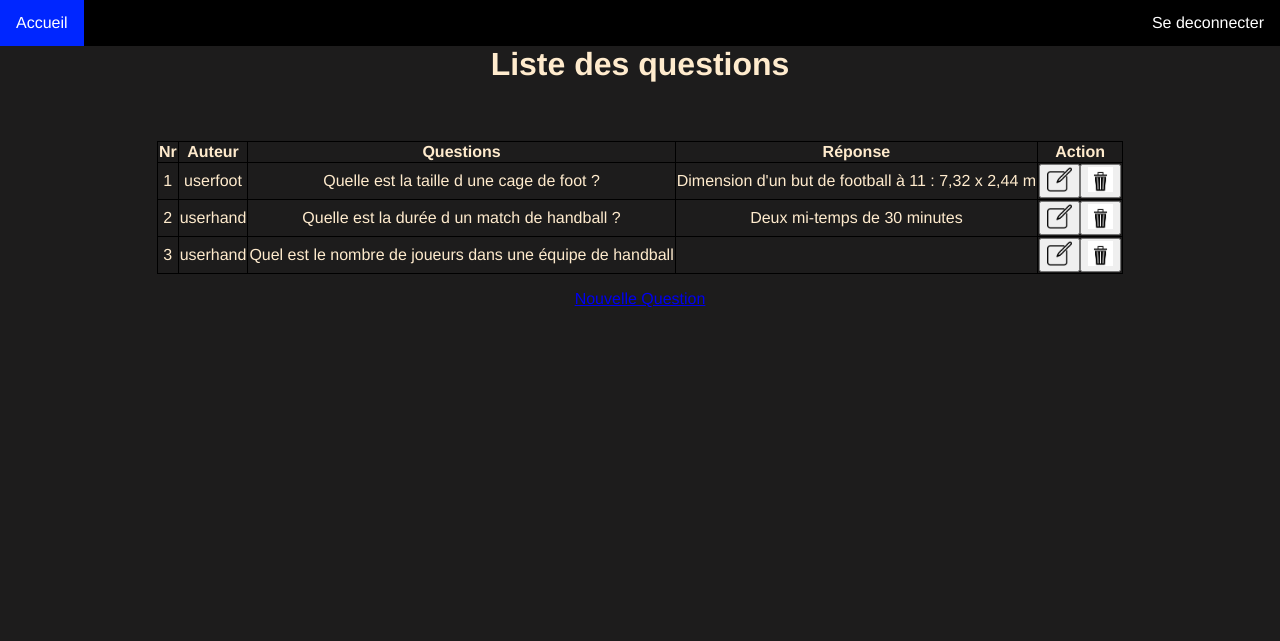
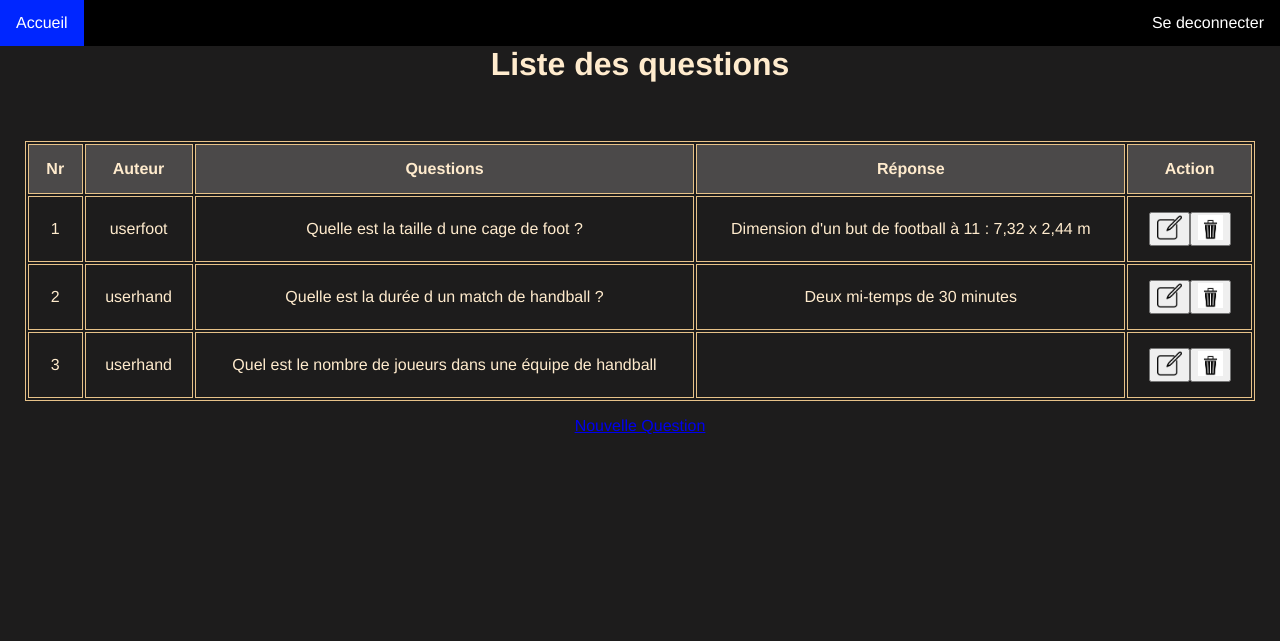
Before and after one commit to zkroz1ent/M2L, a PHP site: page /Liste_des_questions.php in a window 1280 px wide. Shown: the top 641 px of the page. Run offline with PHP 8.4, Linux system fonts and the light colour scheme.

Commit message:
Css tableau Adrien

```diff
--- a/css/main.css
+++ b/css/main.css
@@ -11,12 +11,18 @@ body {
 table, th, td {
   border-style: solid;
   border-width: 1px;
-  border-color : black;
-  border-collapse: collapse;
+  border-color : rgb(231, 194, 137);
 }
 table {
+  width: 100%;
   margin: auto;
   text-align: center;
+}
+th {
+  background-color: rgb(75, 73, 73);
+}
+td, th {
+  padding: 15px;
 }
 
 ul {
```
